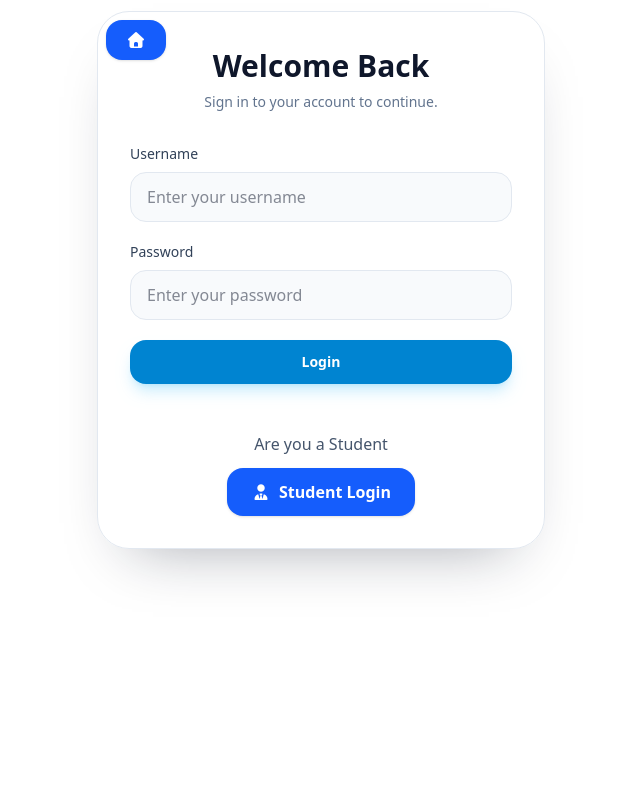
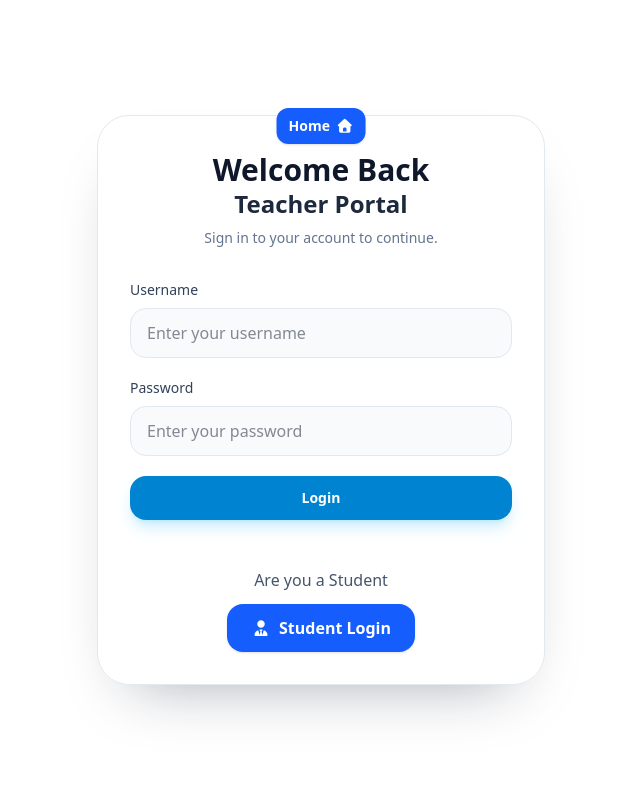
Before and after one commit to Krishna206204/a, a Django app: page /login/ in a window 1280 px wide. Shown: the whole page, without its empty margins (319-959 px from the left). Run offline with Django 5.2, Linux system fonts and the light colour scheme; some libraries are stand-ins or nearby versions.

Commit message:
effective login page

```diff
--- a/accounts/templates/accounts/login.html
+++ b/accounts/templates/accounts/login.html
@@ -12,31 +12,25 @@
 </head>
 
 <body>
-  <div class="flex min-h-[70vh] items-center justify-center">
+  <div class="flex min-h-screen items-center justify-center">
     <div
       class="w-full max-w-md rounded-[2rem] border border-slate-200 bg-white/95 p-8 shadow-[0_30px_60px_-35px_rgba(15,23,42,0.4)]">
-      {% comment %} <div class="mb-8 text-center">
-        <a href="{% url 'home' %}"
-         class="mt-3 inline-flex items-center rounded-2xl bg-blue-600 px-6 py-3 text-base font-semibold text-white shadow-sm transition hover:bg-blue-700">
-          <i class="fa-solid fa-user-tie mr-2"></i>
-          home
-           </a>
-        <h1 class="text-3xl font-semibold text-slate-900">Welcome Back</h1>
-        <p class="mt-2 text-sm text-slate-500">Sign in to your account to continue.</p>
-      </div> {% endcomment %}
       <div class="relative mb-8">
 
     <!-- Home button -->
     <a href="{% url 'home' %}"
-       class="absolute -left-6 -top-6 inline-flex items-center rounded-2xl bg-blue-600 px-5 py-3 text-base font-semibold text-white shadow-sm transition hover:bg-blue-700">
-        <i class="fa-solid fa-house"></i>
-
-    </a>
+      class="absolute -top-10 left-1/2 -translate-x-1/2 inline-flex items-center gap-1.5 rounded-xl bg-blue-600 px-3 py-2 text-sm font-semibold text-white shadow-sm transition hover:bg-blue-700">
+      <p>Home</p>
+      <i class="fa-solid fa-house"></i>
+  </a>
 
     <!-- Center content -->
     <div class="text-center pt-1">
         <h1 class="text-3xl font-semibold text-slate-900">
             Welcome Back
+        </h1>
+        <h1 class="text-2xl font-semibold text-slate-800">
+          Teacher Portal
         </h1>
 
         <p class="mt-2 text-sm text-slate-500">
@@ -51,22 +45,19 @@
         <label class="block">
           <span class="mb-2 block text-sm font-medium text-slate-700">Username</span>
           <input type="text" name="username" placeholder="Enter your username"
-            class="w-full rounded-2xl border border-slate-200 bg-slate-50 px-4 py-3 text-slate-900 outline-none transition focus:border-sky-500 focus:ring-2 focus:ring-sky-100" />
+            class="w-full rounded-2xl border border-slate-200 bg-slate-50 px-4 py-3 text-slate-900 outline-none transition focus:border-sky-500 focus:ring-2 focus:ring-sky-100"  required/>
         </label>
 
         <label class="block">
           <span class="mb-2 block text-sm font-medium text-slate-700">Password</span>
           <input type="password" name="password" placeholder="Enter your password"
-            class="w-full rounded-2xl border border-slate-200 bg-slate-50 px-4 py-3 text-slate-900 outline-none transition focus:border-sky-500 focus:ring-2 focus:ring-sky-100" />
+            class="w-full rounded-2xl border border-slate-200 bg-slate-50 px-4 py-3 text-slate-900 outline-none transition focus:border-sky-500 focus:ring-2 focus:ring-sky-100"  required/ >
         </label>
 
         <button type="submit"
           class="w-full rounded-2xl bg-sky-600 px-5 py-3 text-sm font-semibold text-white shadow-lg shadow-sky-500/20 transition hover:bg-sky-700 focus:outline-none focus:ring-2 focus:ring-sky-500 focus:ring-offset-2 focus:ring-offset-white">Login</button>
       </form>
 
-{% comment %} Changed this below commented to  {% endcomment %}
-       {% comment %} <p class="mt-6 text-center text-sm text-slate-500">If you are student <a href="{% url "student-lookup" %}"
-          class="font-semibold text-sky-600 hover:text-sky-700">Login student</a></p>  {% endcomment %}
 
         <div class="mt-6 flex items-center justify-center gap-6">
           <div class="mt-6 text-center">
@@ -80,19 +71,6 @@
             Student Login
           </a>
           </div>
-
-        {% comment %} Added link of the dashboard in the login page {% endcomment %}
-        {% comment %} <div class="mt-6 text-center">
-        <p class="text-slate-600">
-        Dashboard
-        </p>
-
-        <a href="{% url 'home' %}"
-         class="mt-3 inline-flex items-center rounded-2xl bg-blue-600 px-6 py-3 text-base font-semibold text-white shadow-sm transition hover:bg-blue-700">
-          <i class="fa-solid fa-user-tie mr-2"></i>
-          home
-           </a>
-          </div>  {% endcomment %}
 
         </div>
 
```
